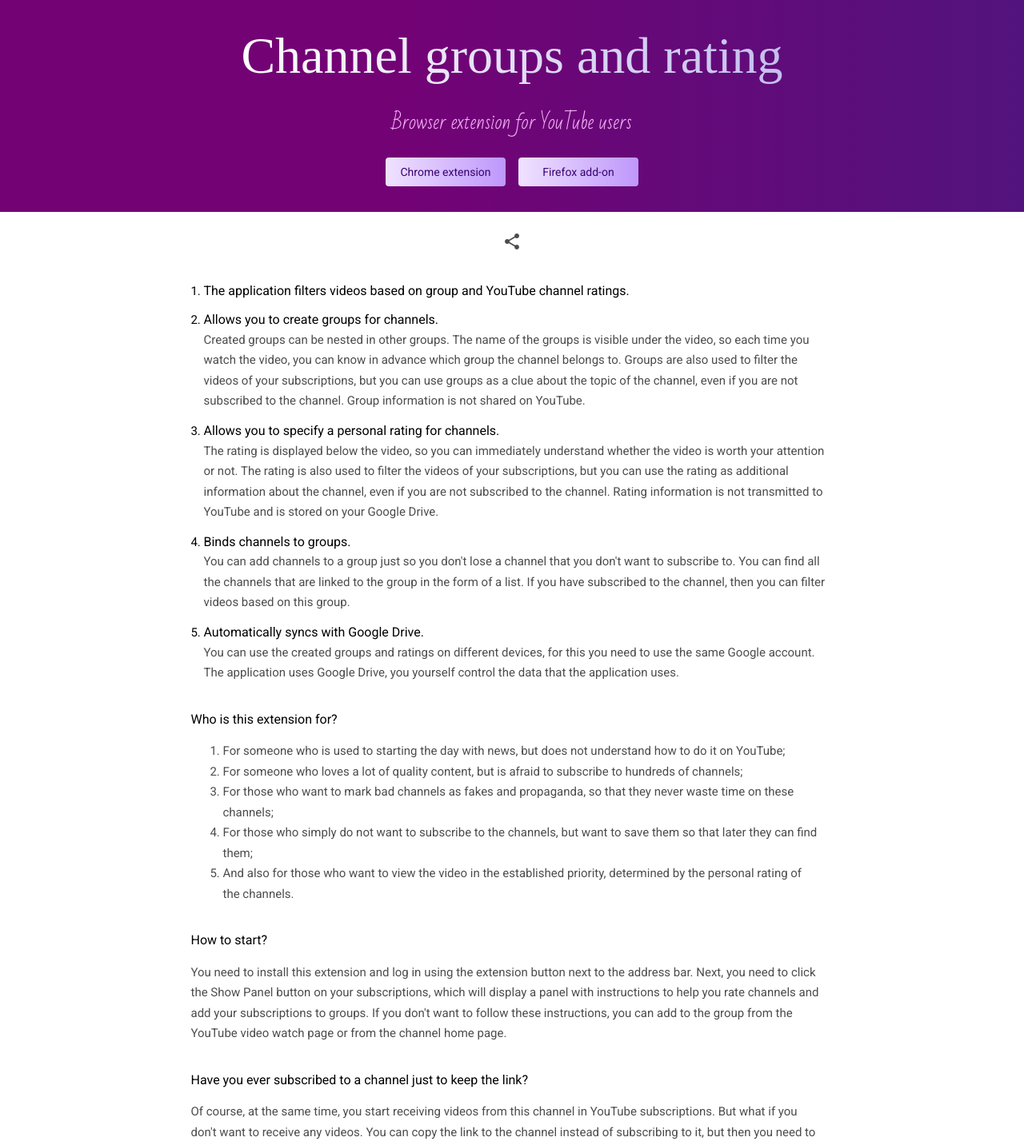
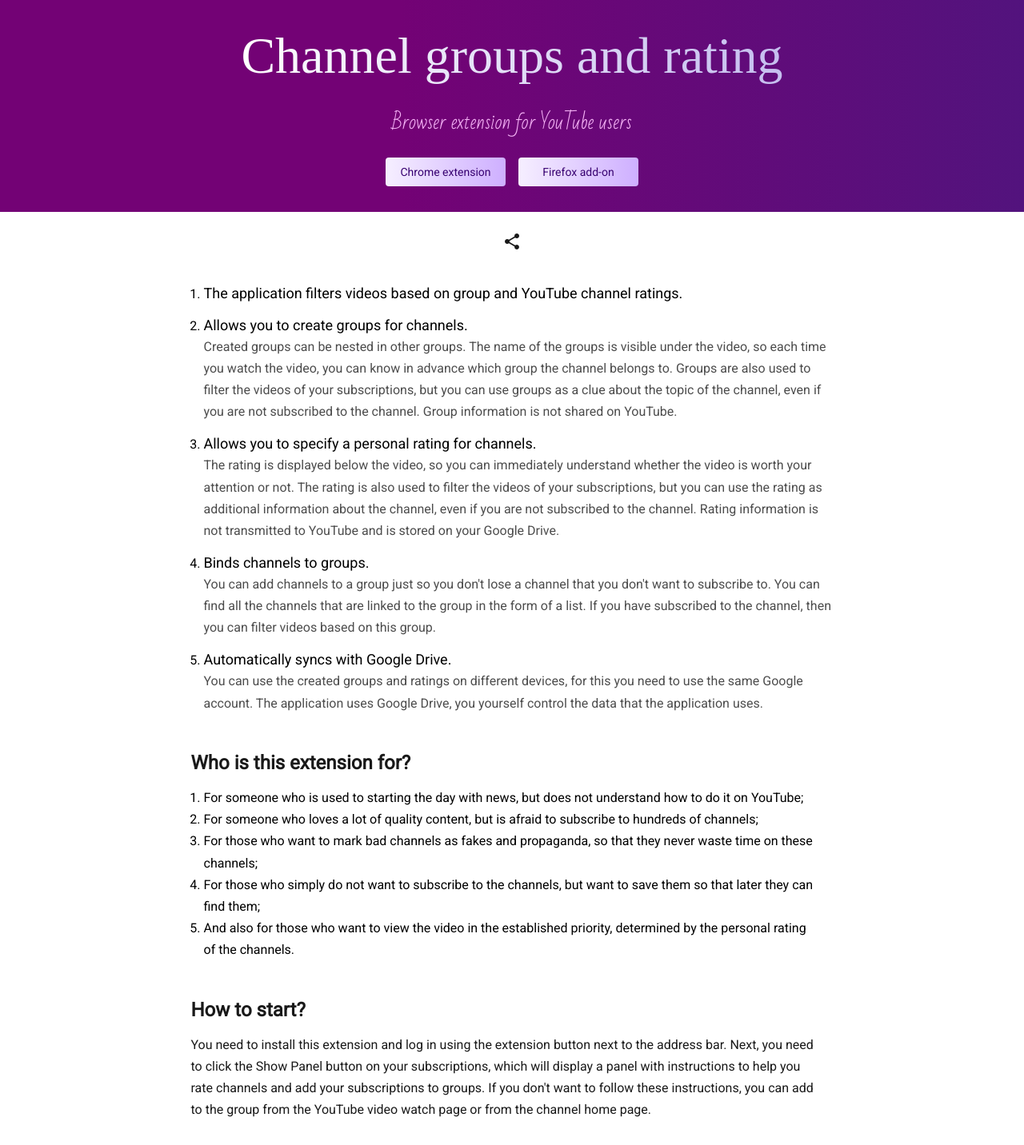
Before and after one commit to anton-voronov-a/channelg, an Angular app in the folder spa/: page / in a window 1280 px wide. Shown: the top 1432 px of the page at 80% size. Built offline with nearby package versions, Linux system fonts and the light colour scheme; a web font is replaced by a local one.

Commit message:
added description  and updated styles

```diff
--- a/spa/src/app/home/home.component.html
+++ b/spa/src/app/home/home.component.html
@@ -71,7 +71,7 @@
       <div class="cg-question">
         Who is this extension for?
       </div>
-      <ol>
+      <ol class="cg-list">
         <li>
           For someone who is used to starting the day with news, but does not understand how to do it on YouTube;
         </li>
@@ -163,20 +163,39 @@
       <p>
         In addition to groups, this extension also has the ability to add a rating for each channel.
       </p>
+
+      <div class="cg-question">
+        How can you save time watching videos?
+      </div>
+      <p>While watching videos, you often get enough information to save you time. You should not lose the information you receive. Typically, you need data to predict something. And data is the experience you get as a result of your viewing. At first glance, it may seem that by liking the clip you are doing something useful for yourself because you keep your impressions. But it will not help you much if you want to decide to watch a new clip from this channel or not.</p>
+      <p>In order to find a solution, you need to link your impressions to your subscription. This will allow you to refuse unnecessary broadcasts and save your time. This extension allows you to achieve this goal through ranking and organizing subscriptions.</p>
+      <p>Let me show you an example. Let's say you are already subscribed to a channel that releases many new clips every day, but most of the clips do not interest you. You know that the program you want comes out once a week. You have to get a lot of extra in your subscriptions six days a week for one show.</p>
+      <p>This extension gives you the ability to hide unnecessary items with one click. All you need is to place this subscription in a group and include it in the filter when you need it.</p>
+      <div class="cg-question">
+        What do you do when you have a lot of elements?
+      </div>
+      <p>If we are talking about a file, then you usually put it in a folder. Let's imagine we have a lot of subscriptions. Have you seen a subscription folder somewhere? In such cases, you need to use a subscription manager to create a hierarchical structure by organizing channels.</p>
+      <p>This extension manages subscriptions. It allows you to organize your subscriptions using groups like folders. This feature is very similar to the YouTube collections removed in the last decade. But unlike collections, the data you create is stored on Google Drive, so you manage it. You can make a backup or sync with your computer just like a regular file on a Google drive. YouTube will not be able to delete this file. You control this data yourself. If you want, you can even see what's inside, but YouTube won't be able to access this data.</p>
+      <p>In addition to groups, this application also has the ability to organize subscriptions using a rating.</p>
+
+
       <div class="cg-question">
         Why do we need a rating?
       </div>
       <p>
-        With the help of groups, we can already filter channels and leave information about them. But the information about the group during filtering does not provide such possibilities that the indication of a numerical value for each channel gives.
+        With the help of groups, we can already filter subscriptions and give them meaning. But the information about the group when filtering does not provide such possibilities that the indication of a numerical value does.
       </p>
       <p>
-        If you are filtering by a group, then you simply click on the checkbox of this group, and if you need another group, then you are looking for another group, it may be at the end of the list or at the beginning, in other words, far from the previous one. Next, you try to find the third group and search again.
+        If you are filtering by a group, then you simply click on the corresponding checkbox in the filter, and if you need a different category, then you are looking for another checkbox, it may be at the end of the list or at the beginning, in other words, far from the previous one. Then you try to find the third group and again waste your time.
       </p>
       <p>
-        In the case of the rating, you change the minimum rating value in one place with the button, and you do not need to search for the group checkbox. For example, you can give a higher rating to the channels whose videos you always want to see, and a lower rating to those you can skip. Depending on how much time you have, you can simply change the minimum rating to see the videos you currently have time for. The rating helps to indicate which channels are more priority for you, and which channels are not so important.
+        In the case of ranking, you change the minimum value of the rating in one place with the button, and you do not need to search for the group checkbox.
       </p>
       <p>
-        Grouping is useful for giving meaning to channels and creating a hierarchy, and rating is useful for indicating your personal priority that you can assign to channels.
+        For example, you can give a higher rating to channels whose shows you always want to see, and a lower rating to those you can skip. Depending on how much time you have, you can simply change the minimum value with one button to see the programs for which you currently have time. If you have more time, then you can use the same button, which changes the minimum value.
+      </p>
+      <p>
+        Grouping is useful for giving meaning to channels and creating a hierarchy, and ranking is useful to indicate your personal priority.
       </p>
 
       <!--<div class="cg-level-1">
--- a/spa/src/app/home/home.component.scss
+++ b/spa/src/app/home/home.component.scss
@@ -40,7 +40,7 @@
 .yp-homepage-section {
   padding-top: 16px;
   flex: 1;
-  color: rgba(0, 0, 0, 0.70);
+  color: rgba(0, 0, 0, 0.90);
   display: flex;
   flex-direction: column;
   align-items: center;
@@ -48,7 +48,7 @@
 
 .yp-homepage-section__content {
   max-width: 787px;
-  font-size: 15px;
+  font-size: 16px;
   font-weight: 400;
   line-height: 1.7em;
 }
@@ -58,12 +58,16 @@
   padding-inline-start: 16px;
 }
 
-.cg-question,
 .yp-homepage-capabily-title {
-  display: block;
   font-weight: 400;
   color: rgba(0, 0, 0, 1);
-  font-size: 16px;
+  font-size: 18px;
+}
+
+.cg-question {
+  display: block;
+  font-weight: bold;
+  font-size: 24px;
 }
 
 .yp-homepage-capabily-title {
@@ -99,7 +103,7 @@
   margin: calc(var(--cg-title-space) - var(--cg-stores-space));
   min-width: 150px;
   color: #380371;
-  background: linear-gradient( 90deg, #ffffff 0%, #f0e2ff 50%, #be97fb) no-repeat;
+  background: linear-gradient( 90deg, #ffffff 0%, #f6efff 50%, #ceafff) no-repeat;
   background-position-x: right;
   -ms-background-size: 200%;
   background-size: 200%;
```
Also changed, not shown: 3 other files (tests, documents, lock files or other folders).
